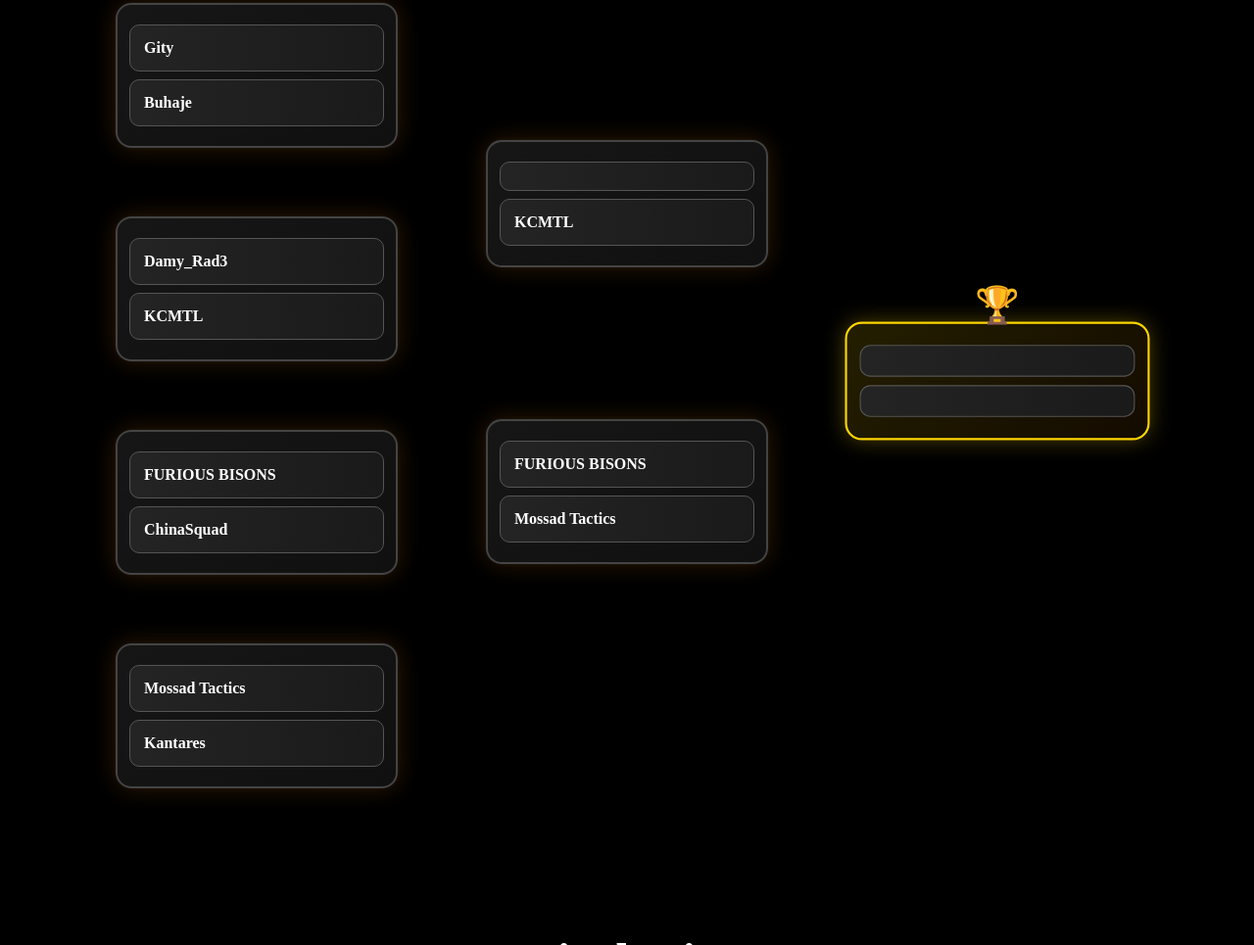
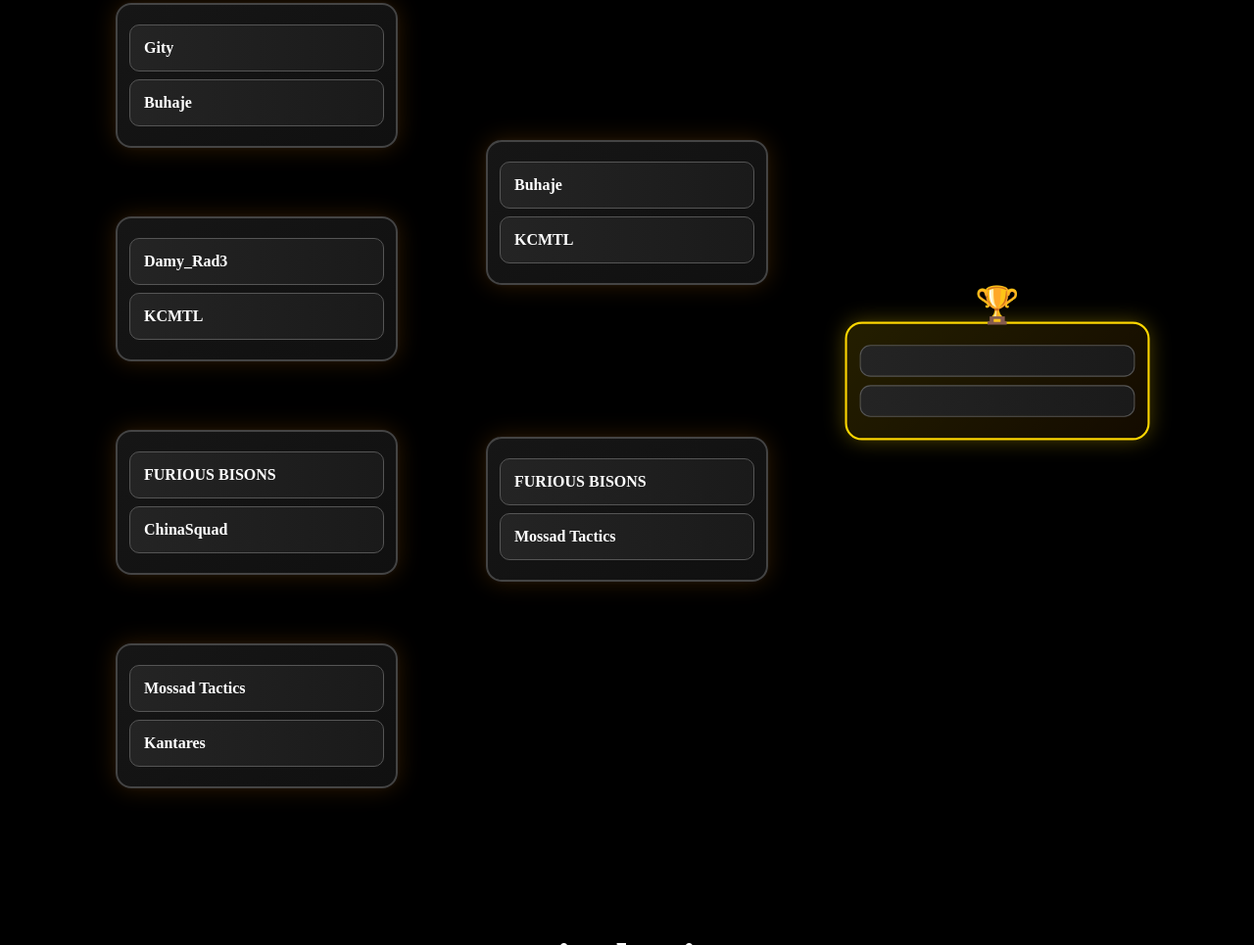
Before and after one commit to Hektor363/turniej-cs, a website: page index.html in a window 1280 px wide. Shown: the part 1607-2572 px from the top of the page at 98% size. Drawn offline with Linux system fonts and the light colour scheme; no server answers.

Commit message:
Update index.html

```diff
--- a/index.html
+++ b/index.html
@@ -203,7 +203,7 @@
     <div class="playoff-round semifinal-round">
 
         <div class="playoff-match">
-            <div class="playoff-team"></div>
+            <div class="playoff-team">Buhaje</div>
             <div class="playoff-team">KCMTL</div>
         </div>
 
```
